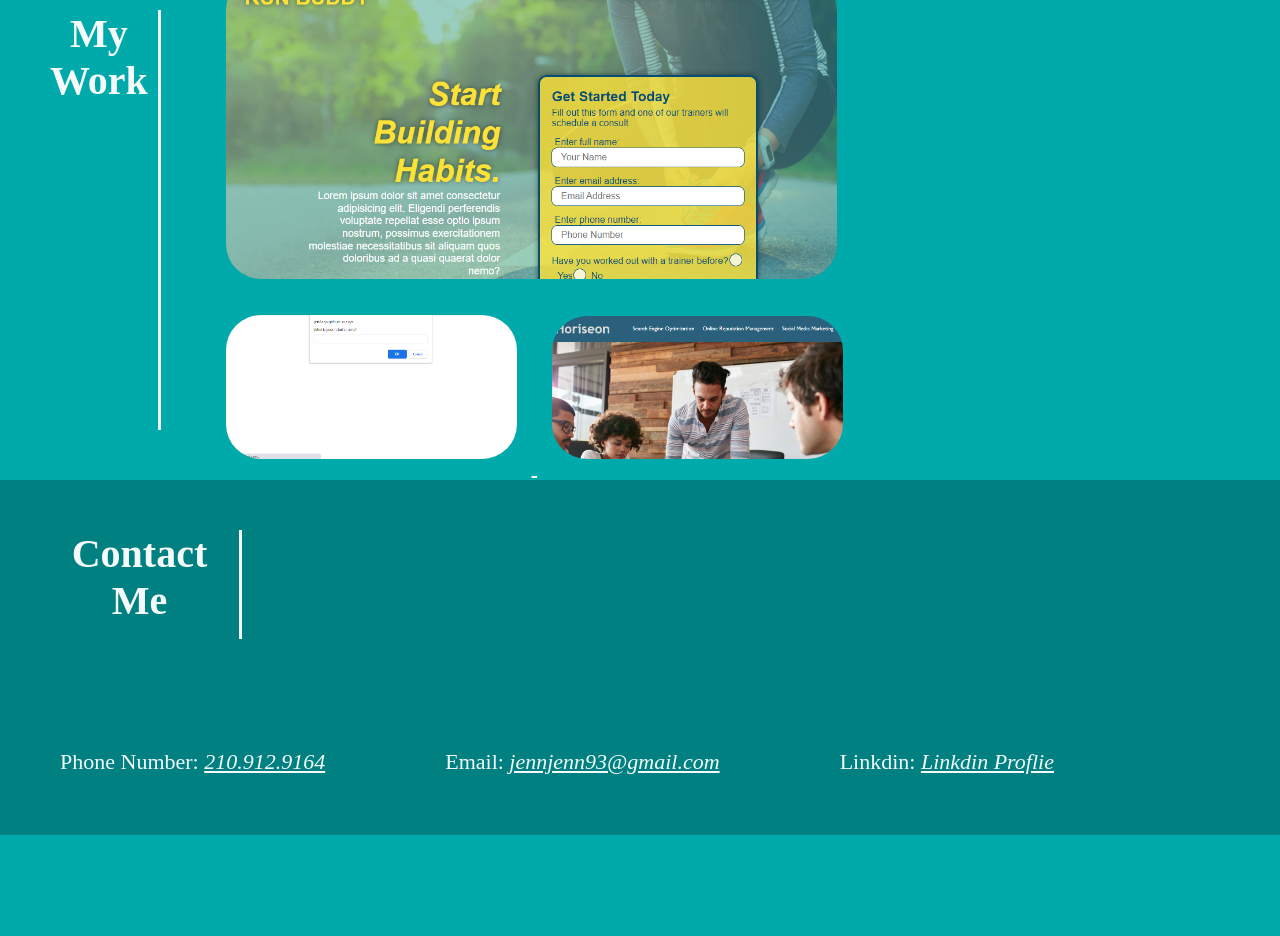
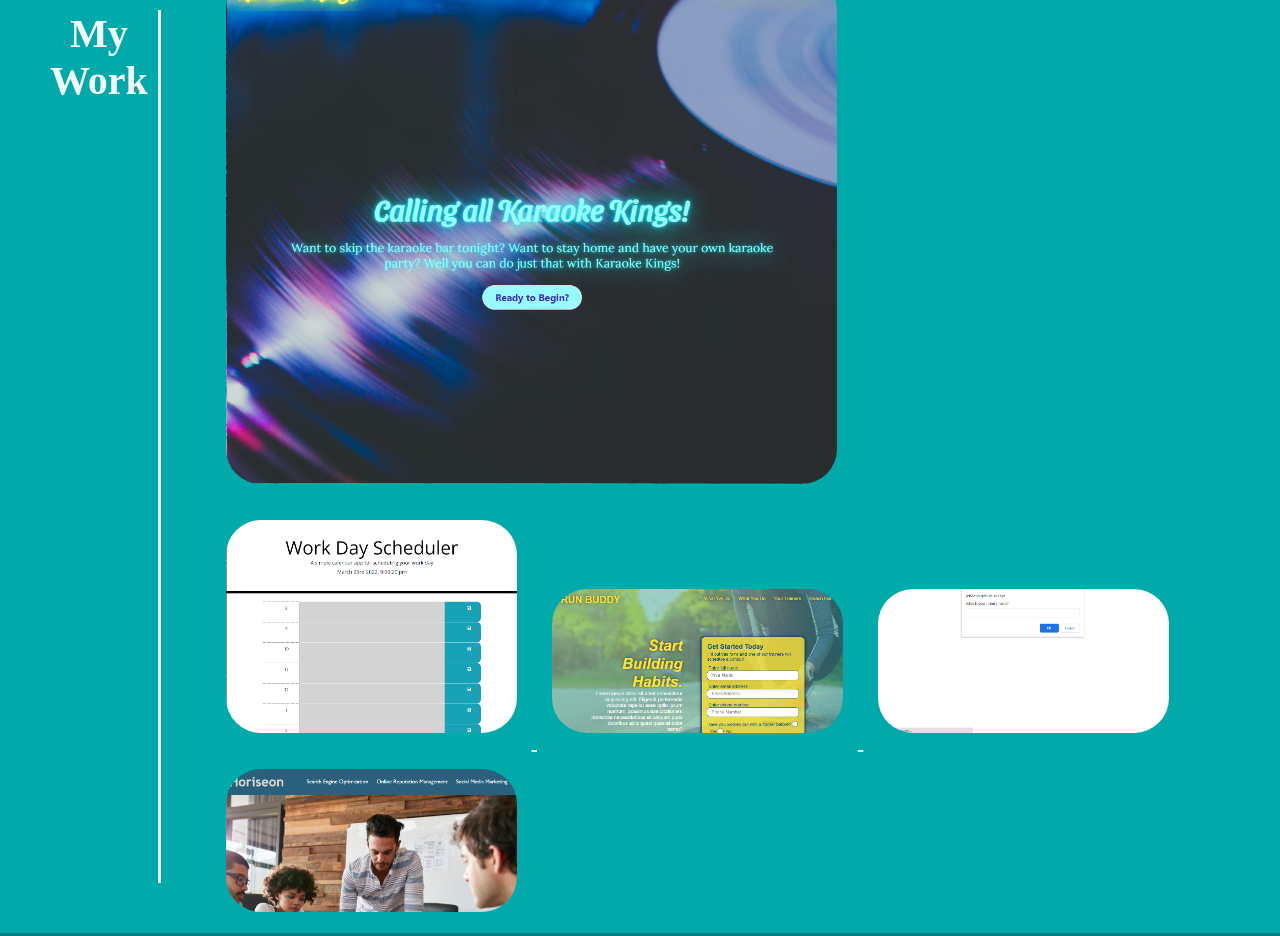
Before and after one commit to jen2ags/My-Portfolio, a plain HTML site: page index.html in a window 1280 px wide. Shown: the part 918-1854 px from the top of the page. Before the commit the page ends 1753 px from the top, so only its background shows below. Drawn offline with Linux system fonts and the light colour scheme.

Commit message:
adding projects to portfolio

```diff
--- a/index.html
+++ b/index.html
@@ -41,17 +41,24 @@
             <!--Tiles with my work-->
             <div>
                 <article class="large-tile">
+                    <a href="https://jen2ags.github.io/Karaoke-Kings/">
+                        <img src="assets\images\Karaoke-kings screenshot.png" alt="">
+                    </a>
+                </article>
+                <article class="small-tiles">
+                    <a href="https://jen2ags.github.io/Work-day-scheduler/">
+                        <img src="assets\images\work-day-scheduler screenshot.png" alt="">
+                    </a>
                     <a href="https://jen2ags.github.io/run-buddy/">
                         <img src="assets\images\run-buddy.png" alt="">
                     </a>
-                </article>
-                <article class="small-tiles">
                     <a href="https://jen2ags.github.io/robot-gladiators/">
                         <img src="assets\images\robot-gladiators.png" alt="">
                     </a>
                     <a href="https://jen2ags.github.io/Module-01-Challenge/">
                         <img src="assets\images\challenge-01.png" alt="">
                     </a>
+
                 </article>
             </div>
         </section>
```
Also changed, not shown: assets/Images/IMG_8477.jpg, assets/Images/Karaoke-kings screenshot.png (added), assets/Images/work-day-scheduler screenshot.png (added).
